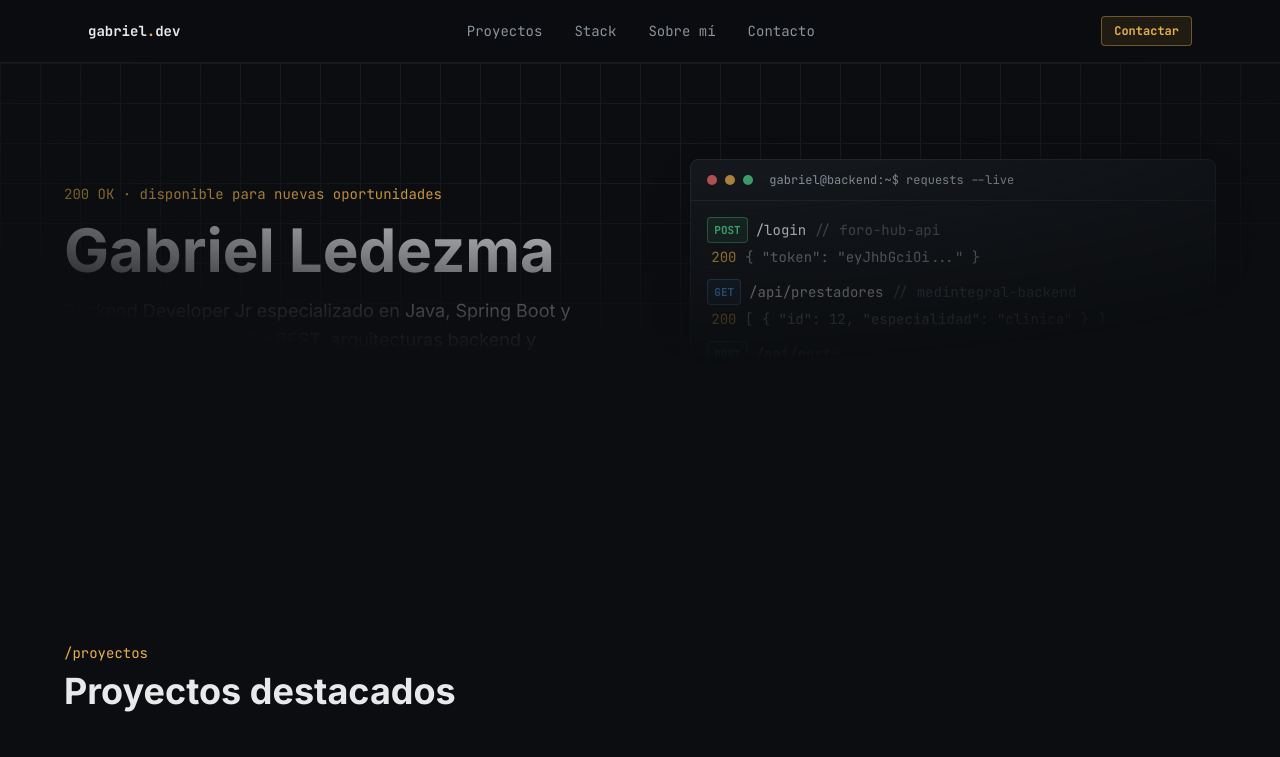
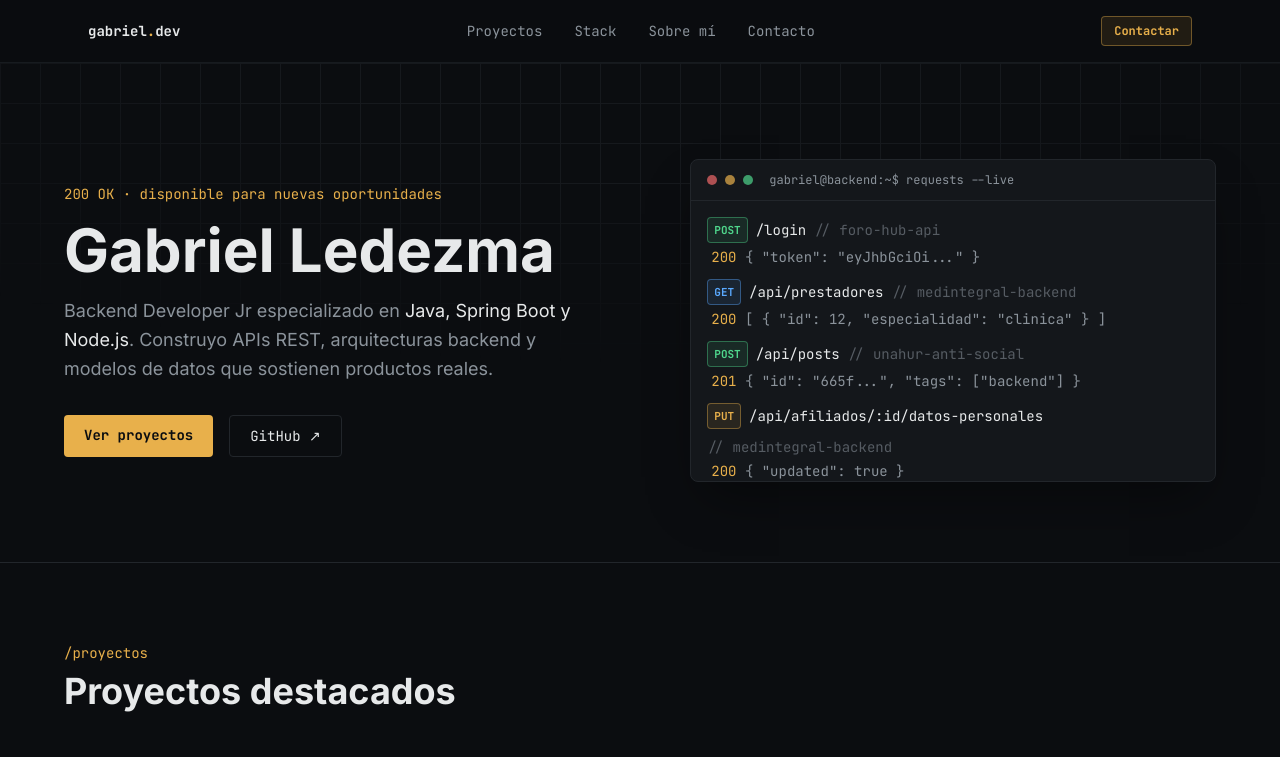
Before and after one commit to gabrielledezma21/gabrielledezma-portfolio, a Next.js app: page / in a window 1280 px wide. Shown: the top 757 px of the page. Built offline with nearby package versions, Linux system fonts and the light colour scheme.

Commit message:
Fix hero background fade readability

```diff
--- a/app/globals.css
+++ b/app/globals.css
@@ -33,9 +33,23 @@ body {
 }
 
 .grid-bg {
+  isolation: isolate;
+}
+
+.grid-bg::before {
+  position: absolute;
+  inset: 0;
+  z-index: 0;
+  content: "";
+  pointer-events: none;
   background-image:
     linear-gradient(to right, #16191d 1px, transparent 1px),
     linear-gradient(to bottom, #16191d 1px, transparent 1px);
   background-size: 40px 40px;
   mask-image: radial-gradient(ellipse 80% 60% at 50% 0%, black 40%, transparent 100%);
+  -webkit-mask-image: radial-gradient(
+    ellipse 80% 60% at 50% 0%,
+    black 40%,
+    transparent 100%
+  );
 }
--- a/app/page.tsx
+++ b/app/page.tsx
@@ -44,7 +44,7 @@ export default function Home() {
 
       {/* Hero */}
       <section className="grid-bg relative overflow-hidden border-b border-line px-6 pb-20 pt-16 sm:pt-24">
-        <div className="mx-auto grid max-w-6xl items-center gap-12 lg:grid-cols-[1.1fr_1fr]">
+        <div className="relative z-10 mx-auto grid max-w-6xl items-center gap-12 lg:grid-cols-[1.1fr_1fr]">
           <div>
             <p className="mb-4 font-mono text-sm text-signal">
               200 OK · disponible para nuevas oportunidades
```
